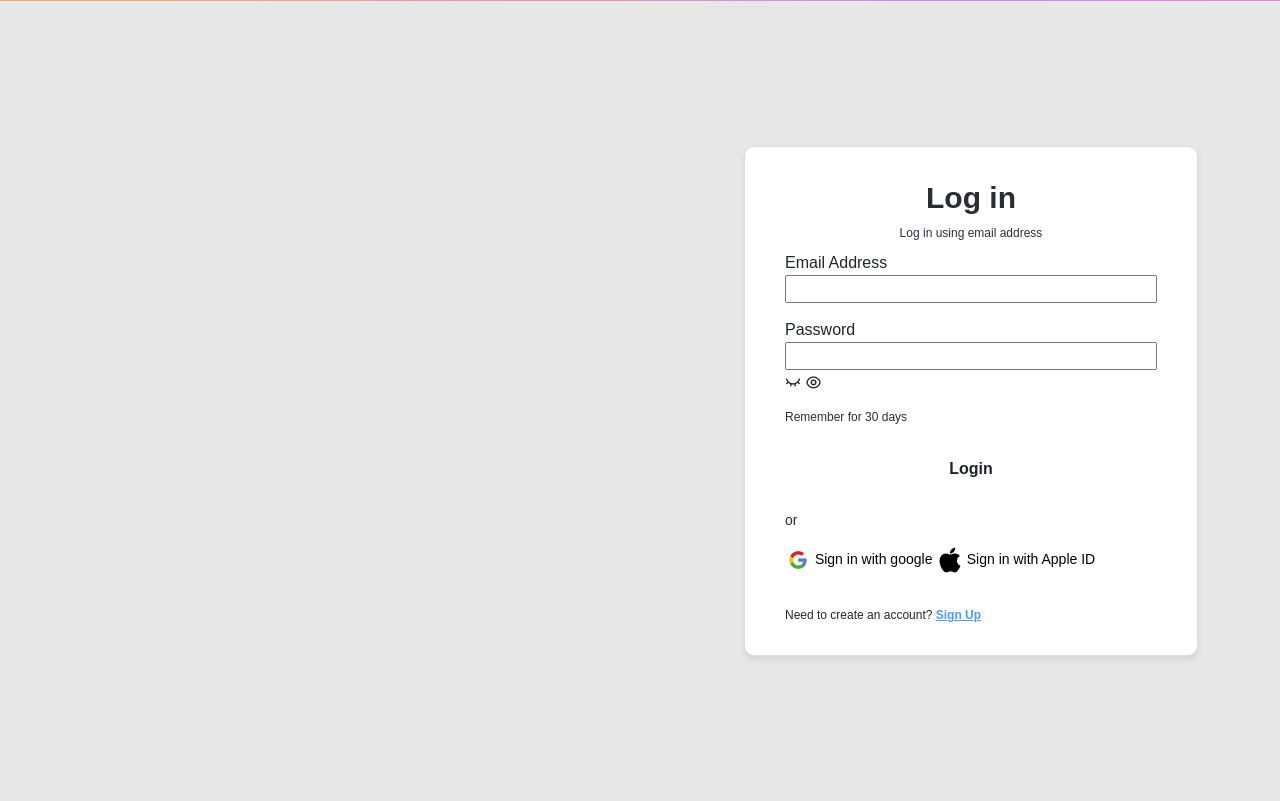
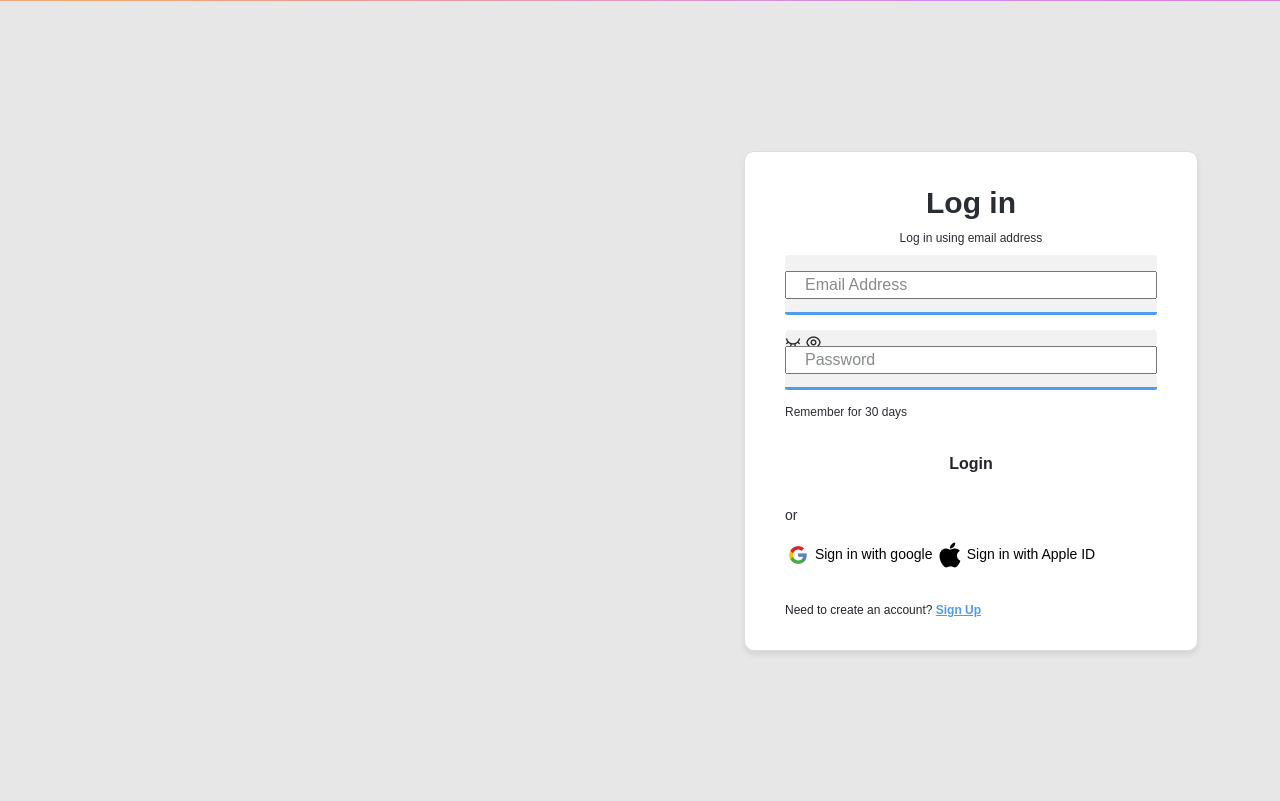
Before and after one commit to 0raffay/hrms, a PHP site: page / in a window 1280 px wide. Shown: the part 799-1600 px from the top of the page. Run offline with PHP 8.4, Linux system fonts and the light colour scheme; some libraries are stand-ins or nearby versions.

Commit message:
inputs update

```diff
--- a/assets/css/style.css
+++ b/assets/css/style.css
@@ -780,4 +780,41 @@
     box-shadow: 0px 4px 4px 0px rgba(171, 162, 162, 0.25);
 }
 
+.cus-inputs {
+    min-height: 60px;
+    width: 100%;
+    border-radius: 4px;
+    background: #F2F2F2;
+    position: relative;
+}
+
+.inputFocusLine {
+    border-radius: 0px 0px 2.5px 2.5px;
+    background: var(--clr-blue-300);
+    position: absolute;
+    bottom: 0;
+    width: 100%;
+    height: 3px;
+    left: 0;
+    right: 0;
+}
+
+
+.cus-inputs input,
+.cus-inputs .floating-label {
+    position: absolute;
+    top: 50%;
+    transform: translateY(-50%);
+}
+
+.cus-inputs .floating-label {
+    z-index: 2;
+    color: var(--fc-neutral-400);
+    left: 20px;
+}
+
+.cus-inputs input {
+    padding-left: 20px;
+}
+
 /**--- SETTING BASIC FORM END ---*/
--- a/assets/css/variables.css
+++ b/assets/css/variables.css
@@ -11,8 +11,10 @@
     --clr-primary: #114084;
     --clr-primary-300: #3466AA;
 
+    --clr-blue-300: #4E9CEF;
+
     --fc-neutral-700: #292D34;
-    --fc-neutral-400: #856363;
+    --fc-neutral-400: #878B8B;
 
     --fc-accent: #FFF;
 
--- a/index.php
+++ b/index.php
@@ -64,13 +64,13 @@
                             </div>
 
                             <div class="cus-inputs mb-15">
-                                <label for="email" class="floating-label">Email Address</label>
+                                <label for="email" class="floating-label fs-16 fw-400">Email Address</label>
                                 <input type="email" name="email" id="email">
                                 <span class="inputFocusLine"></span>
                             </div>
 
                             <div class="cus-inputs mb-15">
-                                <label for="password" class="floating-label">Password</label>
+                                <label for="password" class="floating-label fs-16 fw-400">Password</label>
                                 <input type="password" name="password" id="password">
 
                                 <div class="showPassButton">
```
